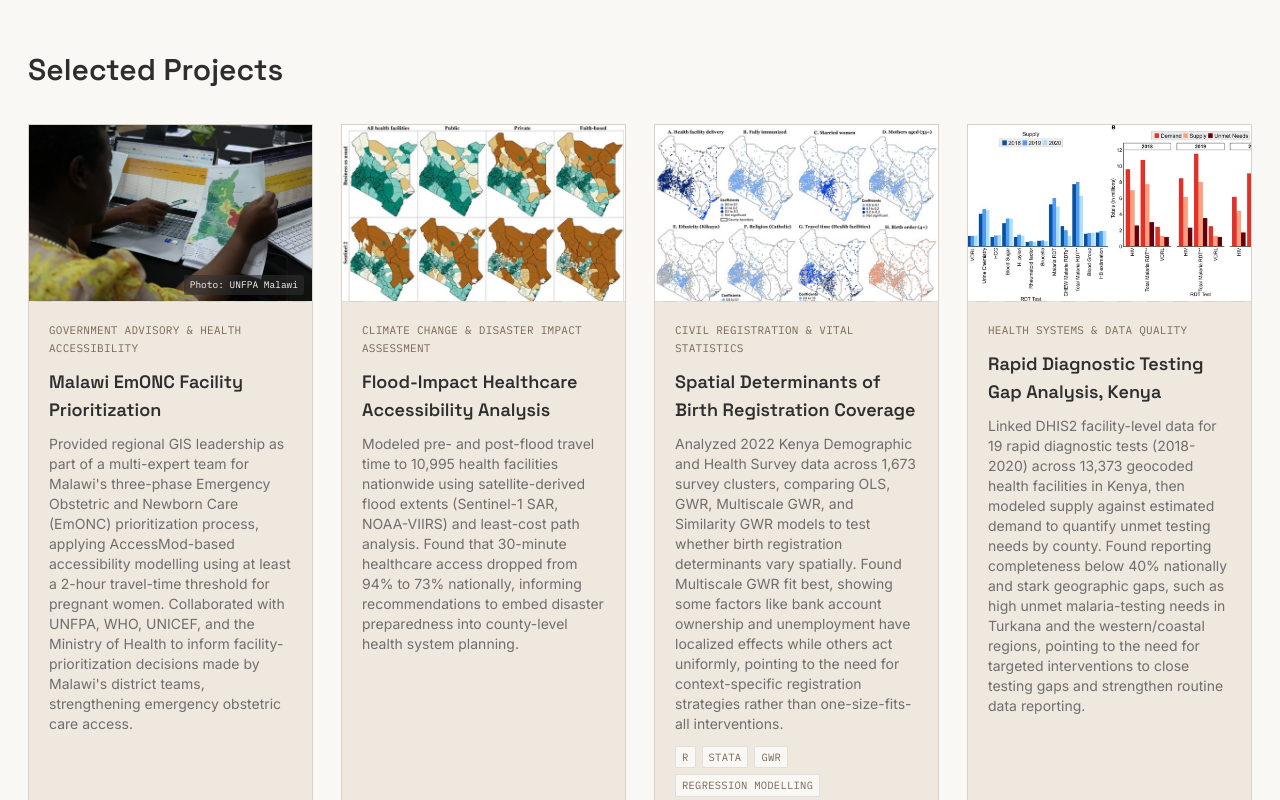
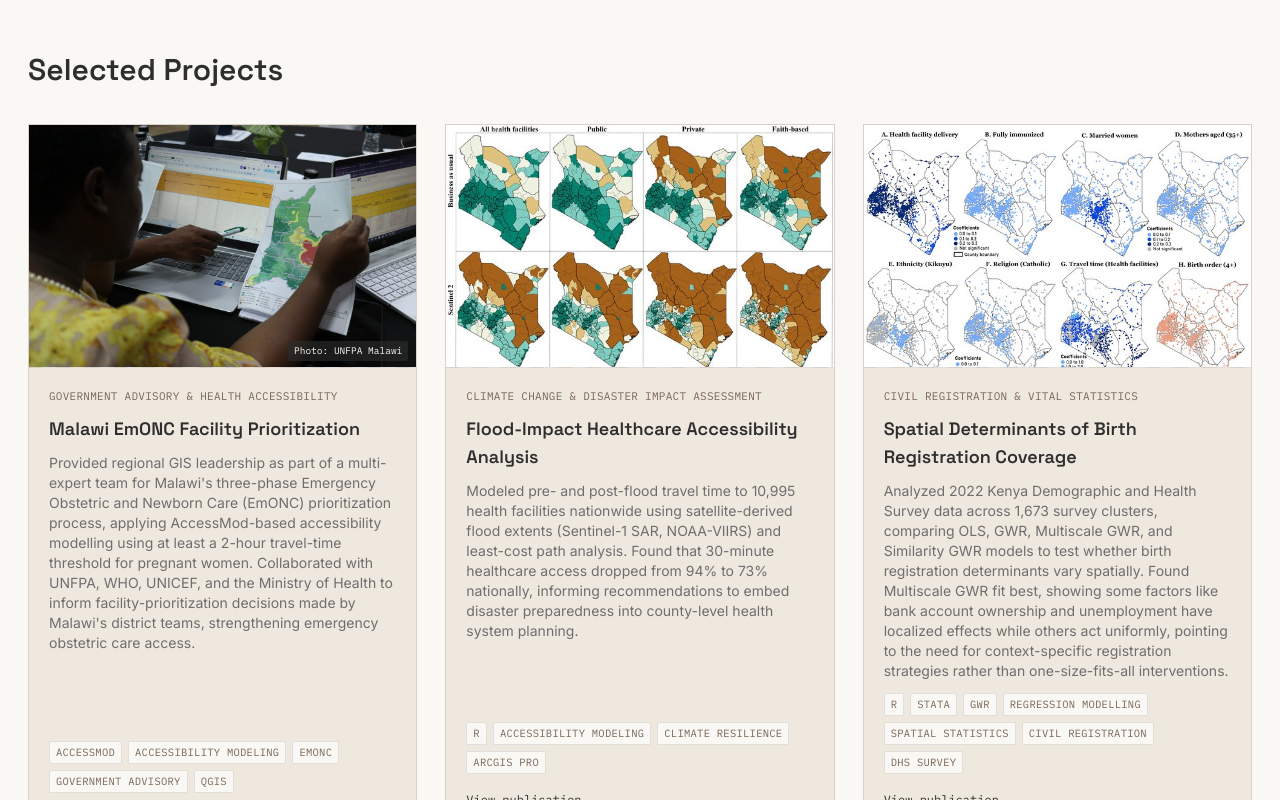
Before and after one commit to Bibian-Robert/bibian-portfolio, a React (Vite) app: page / in a window 1280 px wide. Shown: the part 1380-2180 px from the top of the page. Built offline with nearby package versions, Linux system fonts and the light colour scheme.

Commit message:
Revert Projects grid to 3 columns for wider cards

```diff
--- a/src/components/Projects.jsx
+++ b/src/components/Projects.jsx
@@ -118,7 +118,7 @@
           </div>
         )}
 
-        <div className="grid grid-cols-1 gap-7 sm:grid-cols-2 lg:grid-cols-4">
+        <div className="grid grid-cols-1 gap-7 sm:grid-cols-2 lg:grid-cols-3">
           {projects.map((project) => (
             <ProjectCard key={project.title} project={project} activeSkill={activeSkill} />
           ))}
```
